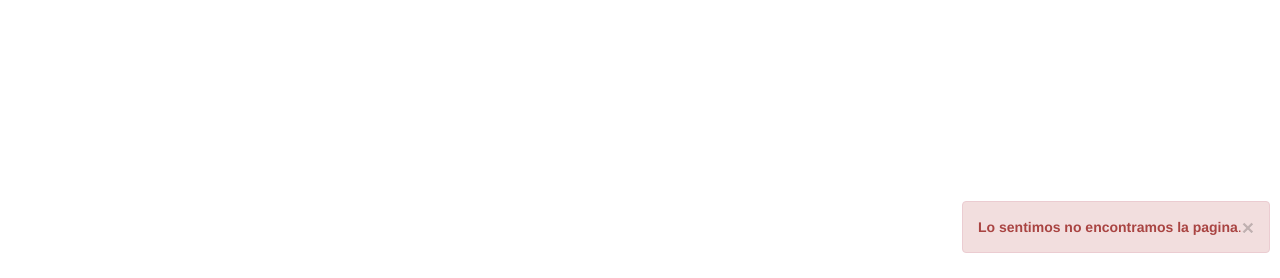
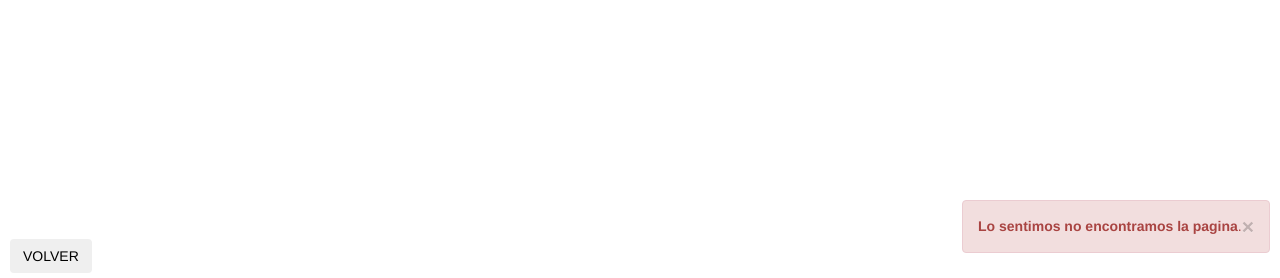
Before and after one commit to biwiker/proyectoDocentesUAP, a PHP site: page /error.php in a window 1280 px wide. Shown: the part 522-800 px from the top of the page. Run offline with PHP 8.4, Linux system fonts and the light colour scheme.

Commit message:
modificacion a pagina de error (Adolfo)

```diff
--- a/error.php
+++ b/error.php
@@ -39,10 +39,13 @@
                         <strong>ERROR 404 NO FOUND</strong> Lo sentimos no encontramos la pagina.
                     </div>-->
             </body>
-            <footer style="position: absolute; bottom: 5px; right: 10px">
-                <div class="alert alert-danger">
+            <footer>
+                <div class="alert alert-danger" style="position: absolute; bottom: 5px; right: 10px">
                     <a href="capaPresentacion/V_Login.php" class="close" data-dismiss="alert" aria-label="close">&times;</a>
                     <strong>Lo sentimos no encontramos la pagina</strong>.
                 </div>
+                <div style="position: absolute; bottom: 5px; left:10px;">
+                    <button href="capaPresentacion/V_Login.php" type="button" class="btn">VOLVER</button>
+                </div>
             </footer>
             </html>
```
